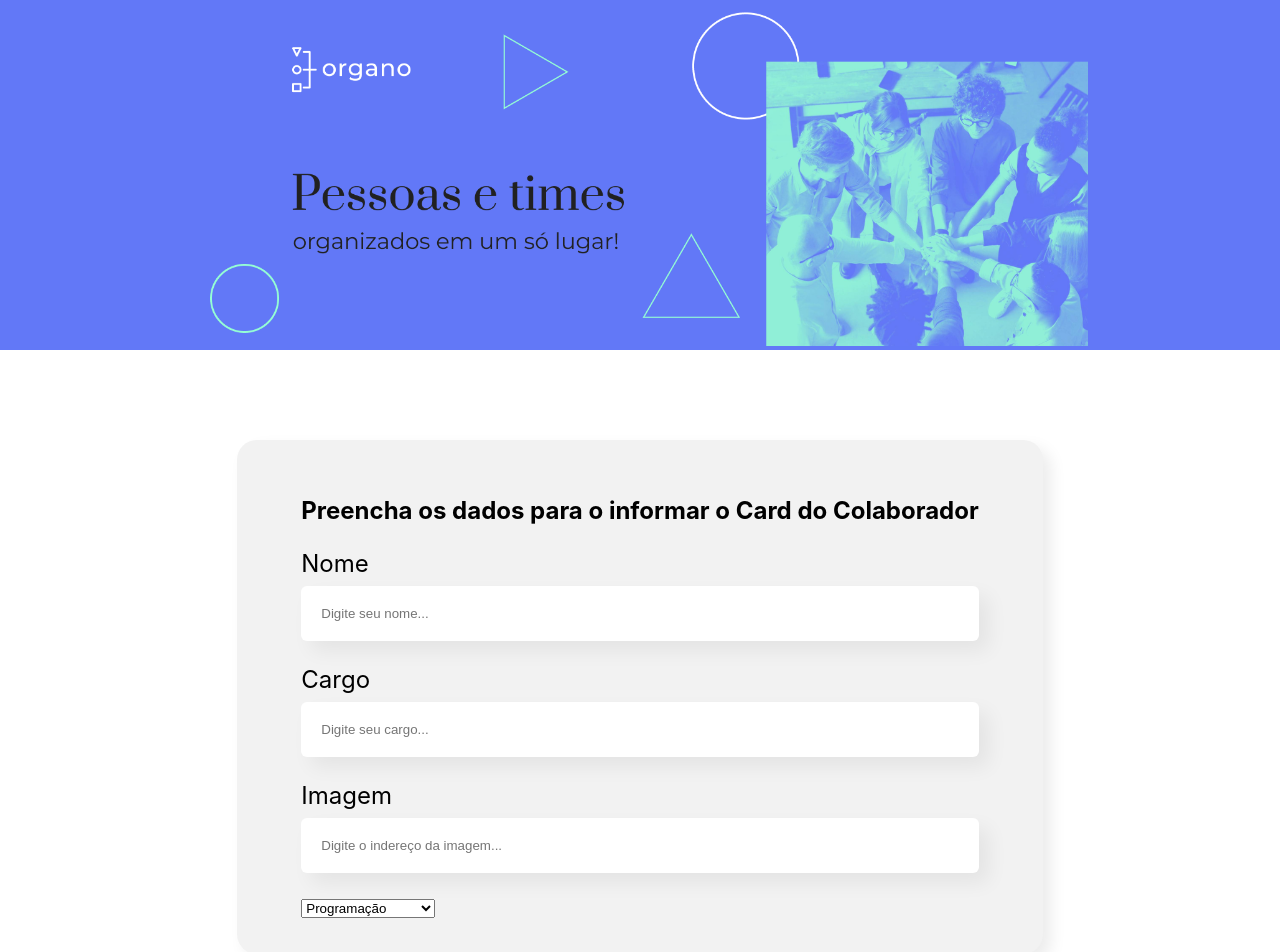
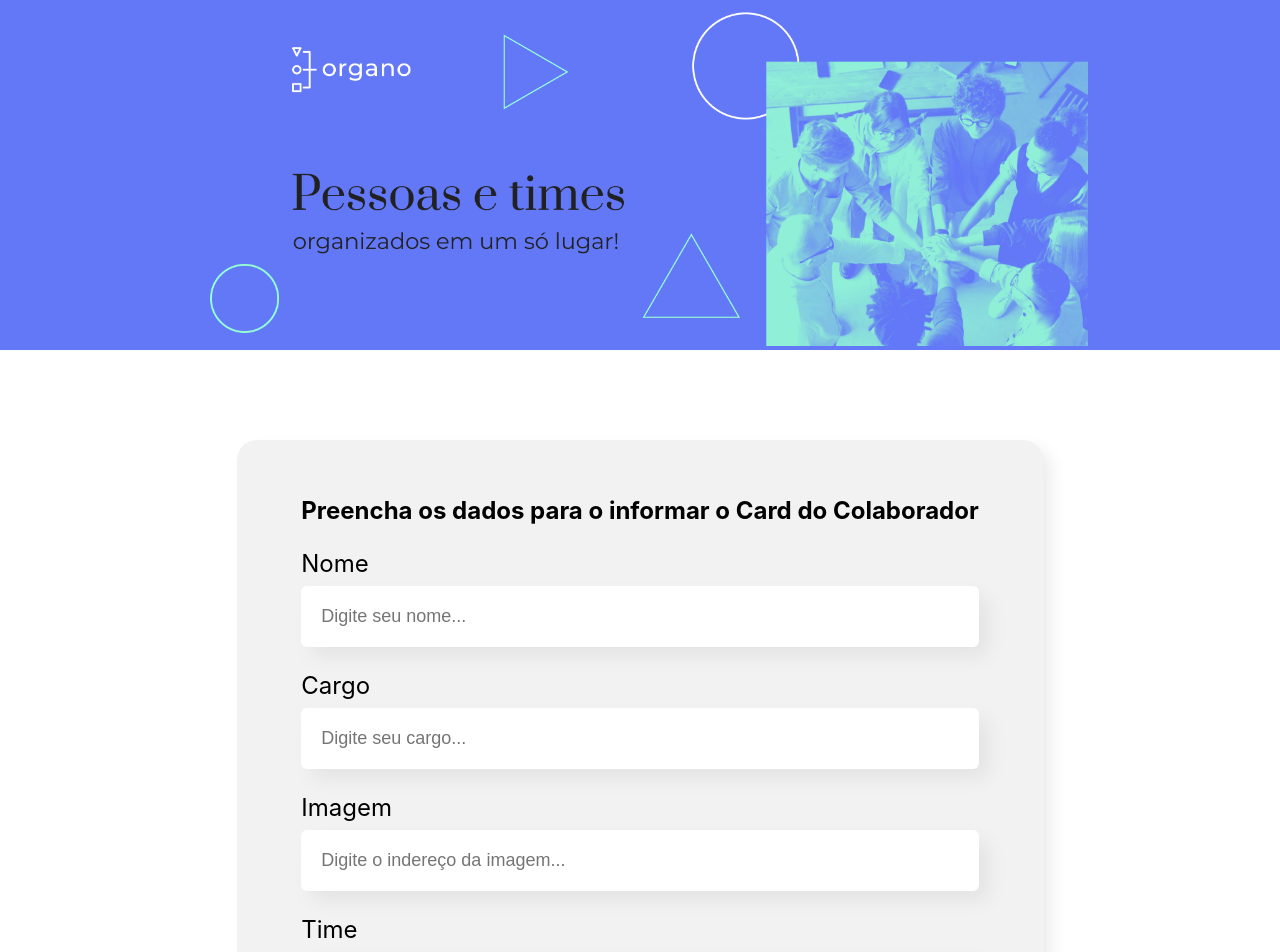
Before and after one commit to GabriellMaiaa/OrganoReact, a React (Create React App) app: page / in a window 1280 px wide. Shown: the top 952 px of the page. Built offline with nearby package versions, Linux system fonts and the light colour scheme.

Commit message:
formatando

```diff
--- a/src/components/CampoTexto/CampoTexto.css
+++ b/src/components/CampoTexto/CampoTexto.css
@@ -1,5 +1,6 @@
 .campo-texto {
     margin: 24px 0;
+
 }
 
 .campo-texto label {
@@ -16,4 +17,5 @@
     border:none;
     padding: 20px;
     box-sizing: border-box;
+    font-size: 18px;
 }
--- a/src/components/Formulario/Formulario.js
+++ b/src/components/Formulario/Formulario.js
@@ -22,7 +22,7 @@
                     <CampoTexto label="Cargo" placeholder='Digite seu cargo' />
                     <CampoTexto label="Imagem" placeholder='Digite o indereço da imagem' />
                     {/**Abaixo vai ser passado a Lista Suspensa com as Props */}
-                    <ListaSuspensa itens={times}/>
+                    <ListaSuspensa label="Time" itens={times}/>
                 </form>
             </section>
         </div>
--- a/src/components/ListaSuspensa/ListaSuspensa.css
+++ b/src/components/ListaSuspensa/ListaSuspensa.css
@@ -0,0 +1,14 @@
+.lista-suspensa label{
+    display: block;
+    margin-bottom: 8px;
+    font-size: 24px;
+}
+.lista-suspensa select {
+    background-color: white;
+    box-shadow: 10px 10px 20px rgba(0, 0, 0, 0.06);
+    width: 100%;
+    border-radius: 6px;
+    border:none;
+    padding: 20px;
+    box-sizing: border-box;
+}
--- a/src/components/ListaSuspensa/ListaSuspensa.js
+++ b/src/components/ListaSuspensa/ListaSuspensa.js
@@ -4,7 +4,7 @@
 const ListaSuspensa = (props) => {
     //Nós iremos ter como props = Itens e a label
     return (
-    <div>
+    <div className='lista-suspensa'>
       <label>{props.label}</label>
       <select>{/**Quero retornar os valores com o MAP */} {/*NÃO ESQUECA DA CHAVE KEY */}
         {props.itens.map(item => <option key={item}>{item}</option>)} {/*Aqui eu quero retornar os valores que serão passados como props */}
```
